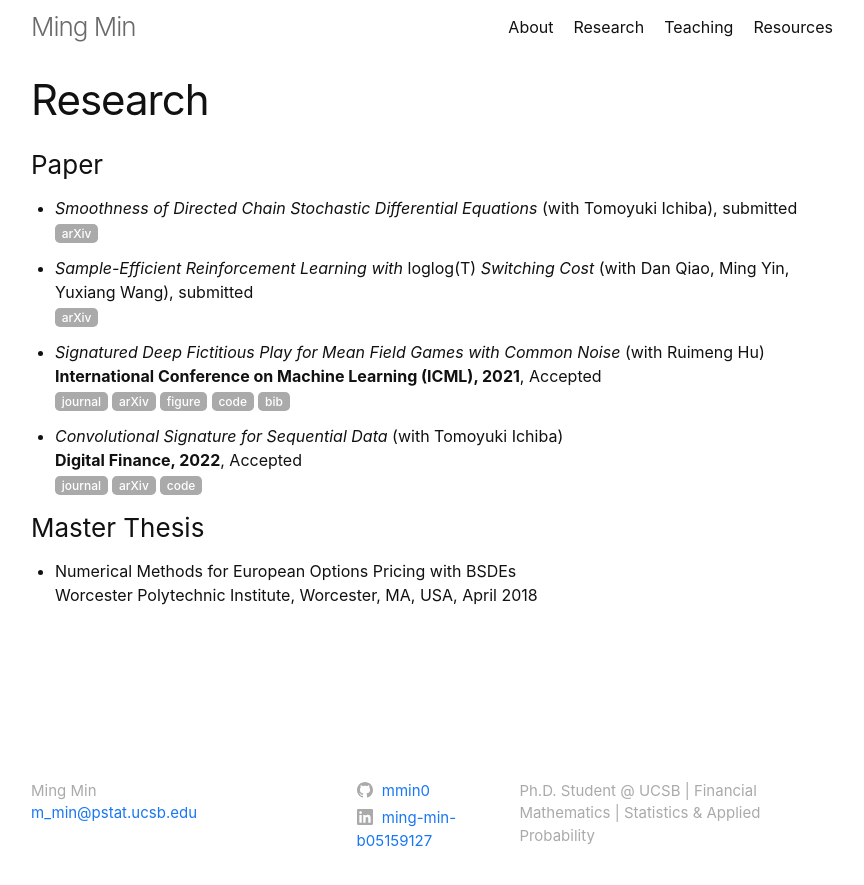
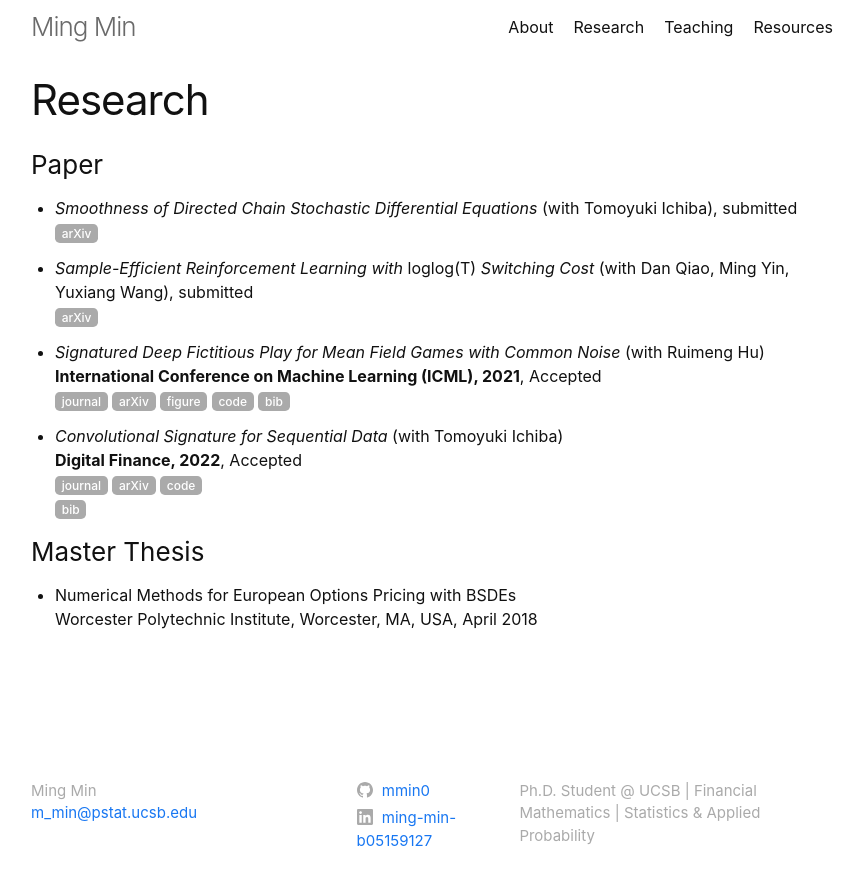
Before and after one commit to mmin0/mmin0.github.io, a Jekyll site: the page built from publications/index.md, in a window 1280 px wide. Shown: the top 885 px of the page, without its empty margins (208-1072 px from the left). Built offline with Jekyll 4.4.1, drawn with Linux system fonts in a browser that asks for light colours.

Commit message:
Update index.md

```diff
--- a/publications/index.md
+++ b/publications/index.md
@@ -23,6 +23,7 @@ title: Research
   [<span class="label label-grey">journal</span>](https://link.springer.com/article/10.1007/s42521-022-00049-7)
   [<span class="label label-grey">arXiv</span>](https://arxiv.org/abs/2009.06719)
   [<span class="label label-grey">code</span>](https://github.com/mmin0/CNNSig)
+  [<span class="label label-grey">bib</span>](conv_sig.bib)
 
 
 ### Master Thesis
```
